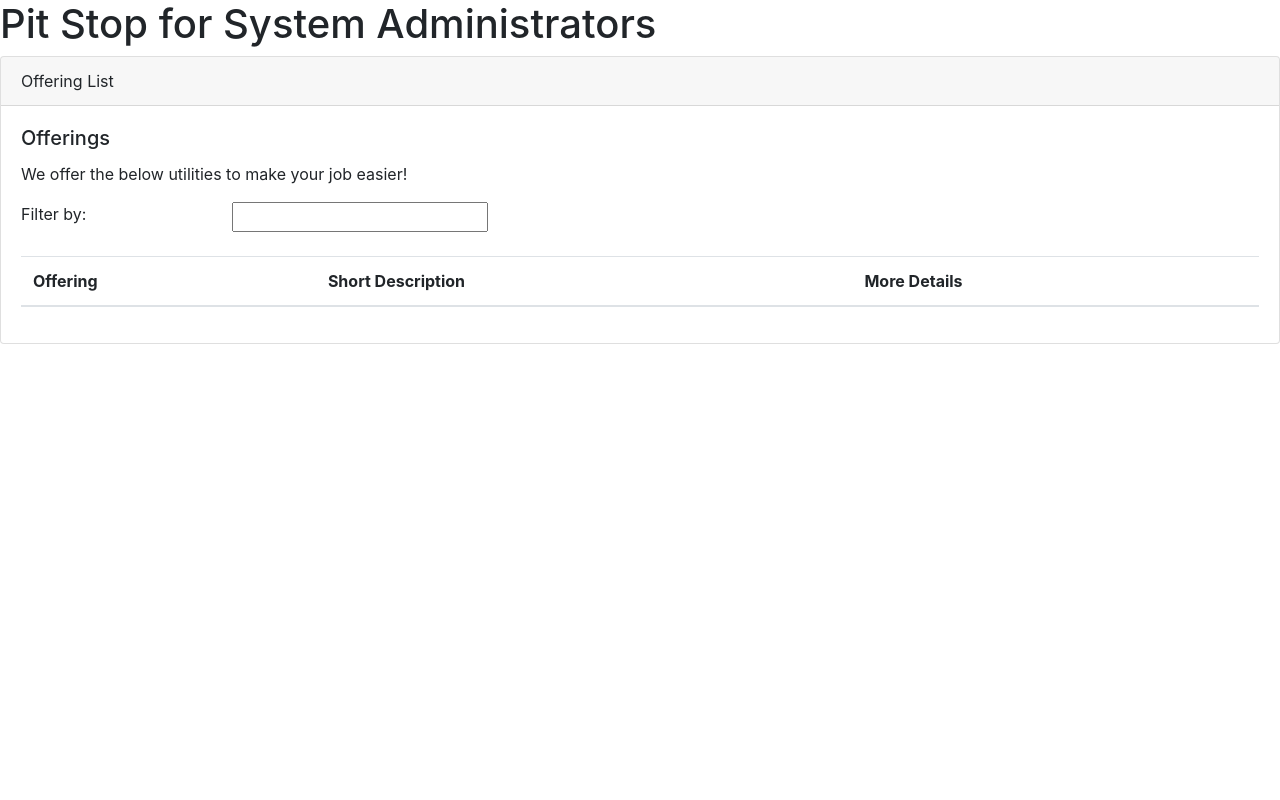
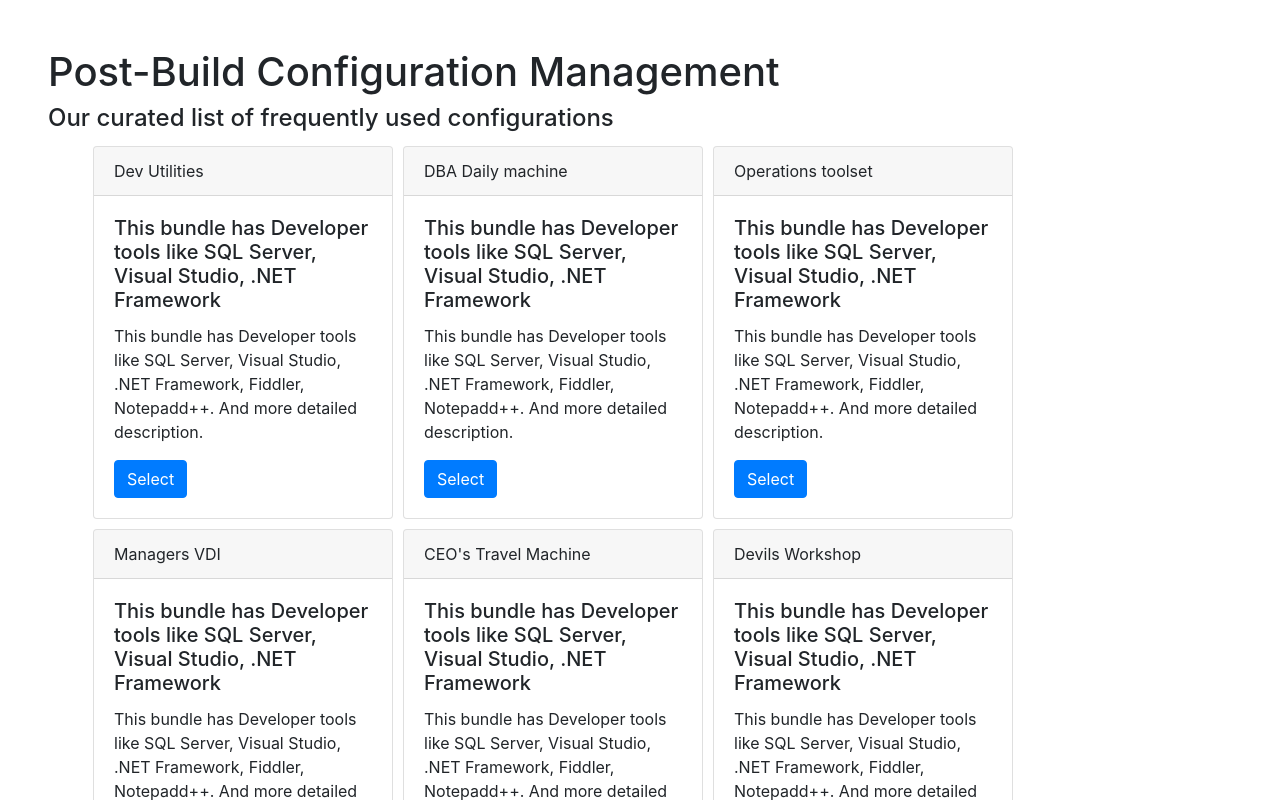
Before and after one commit to raghumuttana/PitStop, an Angular app in the folder PitStop/: page / in a window 1280 px wide. Shown: the top 800 px of the page. Built offline with nearby package versions, Linux system fonts and the light colour scheme.

Commit message:
featured products list

```diff
--- a/PitStop/src/app/app.component.html
+++ b/PitStop/src/app/app.component.html
@@ -1,32 +1,8 @@
-<div >
-    <h1>Pit Stop for System Administrators</h1>
+<div>
+    <h1>{{pageTitle}}</h1>
+    <div>
+        <app-featuredlist>
+
+        </app-featuredlist>
+    </div>
 </div>
-<app-offerings></app-offerings>
-<!--
-<div class="card-deck">
-    <div class="card  text-white bg-dark mb-3" style="max-width: 18rem;">
-        <img class="card-img-top" src="https://www.scribesoft.com/wp-content/uploads/2015/10/On-Demand-Training-Icon.png" alt="">
-        <div class="card-body">
-            <h4 class="card-title">On-Demand Application Deployments</h4>
-            <p class="card-text">This is a wider card with supporting text below as a natural lead-in to additional content. </p>
-            <a href="#" class="btn btn-primary">Schedule now!</a>
-        </div>
-    </div>
-    <div class="card  text-white bg-dark mb-3" style="max-width: 18rem;">
-        <img class="card-img-top" src="https://www.freeiconspng.com/uploads/sql-server-icon-png-8.png" alt="">
-        <div class="card-body">
-            <h4 class="card-title">SQL Server Install Configuration</h4>
-            <p class="card-text">This is a wider card with supporting text below as a natural lead-in to additional content.</p>
-            <a href="#" class="btn btn-primary">Schedule now!</a>
-        </div>
-    </div>
-    <div  class="card text-white bg-dark mb-3" style="max-width: 18rem;">
-        <img class="card-img-top" src="http://icons.iconarchive.com/icons/oxygen-icons.org/oxygen/128/Apps-partitionmanager-icon.png" alt="">
-        <div class="card-body">
-            <h4 class="card-title">Raw Disk Configuration</h4>
-            <p class="card-text">This is a wider card with supporting text below as a natural lead-in to additional content.</p>
-            <a href="#" class="btn btn-primary">Schedule now!</a>
-        </div>
-    </div>
-
-</div>-->
--- a/PitStop/src/app/app.component.ts
+++ b/PitStop/src/app/app.component.ts
@@ -7,5 +7,5 @@ import { Component } from '@angular/core';
   }
 )
 export class AppComponent {
-  pageTitle = 'Pit Stop for System Administrators';
+  pageTitle = 'Post-Build Configuration Management';
 }
--- a/PitStop/src/app/app.module.ts
+++ b/PitStop/src/app/app.module.ts
@@ -2,12 +2,12 @@ import { BrowserModule } from '@angular/platform-browser';
 import { NgModule } from '@angular/core';
 
 import { AppComponent } from './app.component';
-import { OfferingListComponent } from '../offerings/offering-list.component';
+import { FeaturedListComponent } from '../offerings/featured-list.component';
 
 @NgModule({
   declarations: [
     AppComponent,
-    OfferingListComponent
+    FeaturedListComponent
   ],
   imports: [
     BrowserModule
--- a/PitStop/src/index.html
+++ b/PitStop/src/index.html
@@ -1,7 +1,7 @@
 <!doctype html>
 <html lang="en">
   <head>
-    <title>Pit Stop for System Administrators</title>
+    <title>Post-Build Configuration Management</title>
     <!-- Required meta tags -->
     <meta charset="utf-8">
     <meta name="viewport" content="width=device-width, initial-scale=1, shrink-to-fit=no">
@@ -16,8 +16,10 @@
     <script src="https://code.jquery.com/jquery-3.2.1.slim.min.js" integrity="sha384-KJ3o2DKtIkvYIK3UENzmM7KCkRr/rE9/Qpg6aAZGJwFDMVNA/GpGFF93hXpG5KkN" crossorigin="anonymous"></script>
     <script src="https://cdnjs.cloudflare.com/ajax/libs/popper.js/1.12.9/umd/popper.min.js" integrity="sha384-ApNbgh9B+Y1QKtv3Rn7W3mgPxhU9K/ScQsAP7hUibX39j7fakFPskvXusvfa0b4Q" crossorigin="anonymous"></script>
     <script src="https://maxcdn.bootstrapcdn.com/bootstrap/4.0.0/js/bootstrap.min.js" integrity="sha384-JZR6Spejh4U02d8jOt6vLEHfe/JQGiRRSQQxSfFWpi1MquVdAyjUar5+76PVCmYl" crossorigin="anonymous"></script>
-    <app-root>
+    <div style="margin-left: 3rem;margin-top: 3rem;margin-right:3rem;">
+      <app-root>
 
-    </app-root>
+      </app-root>
+    </div>
   </body>
 </html>
--- /dev/null
+++ b/PitStop/src/offerings/featured-list.component.html
@@ -0,0 +1,33 @@
+ <div>
+    <!-- <ul>
+        <li style="display: inline-block; list-style: none; margin-right:8px">
+            <h6>To see your curated list of frequently used configurations</h6>
+        </li>
+        <li style="display: inline-block; list-style: none">
+            <a href='' ng-if="featuredList && featuredList.length > 0">Click here</a>
+        </li>
+    </ul> -->
+
+    <div>
+        <h4>{{featuredListTitle}}</h4>
+
+        <ul>
+                <li style="display: inline-block; list-style: none;"
+                    *ngFor="let featuredItem of featuredList">
+                    <div class="card" style="margin:5px; width:300px">
+                        <div class="card-header">
+                            {{featuredItem.featuredListName}}
+                        </div>
+                        <div class="card-body">
+                            <h5 class="card-title">{{featuredItem.featuredListText}}</h5>
+                            <p class="card-text" >{{featuredItem.featuredListDescription}}</p>
+                            <a href="#" class="btn btn-primary">Select</a>
+                        </div>
+                    </div>
+                </li>
+        </ul>
+    </div>
+    <div>
+        <button type="button" class="btn btn-primary">Create your own configuration</button>
+    </div>
+</div>
--- /dev/null
+++ b/PitStop/src/offerings/featured-list.component.ts
@@ -0,0 +1,63 @@
+import { Component, OnInit } from '@angular/core';
+
+@Component({
+    selector: 'app-featuredlist',
+    templateUrl: './featured-list.component.html'
+})
+
+export class FeaturedListComponent implements OnInit {
+    constructor() { }
+    featuredListTitle  = 'Our curated list of frequently used configurations';
+    featuredList: any[] = [
+        {
+            featuredListId : 1,
+            featuredListName : 'Dev Utilities',
+            featuredListText : 'This bundle has Developer tools like SQL Server, Visual Studio, .NET Framework',
+            // tslint:disable-next-line:max-line-length
+            featuredListDescription : 'This bundle has Developer tools like SQL Server, Visual Studio, .NET Framework, Fiddler, Notepadd++. And more detailed description.',
+            selectButtonText : 'Select'
+        },
+        {
+            featuredListId : 2,
+            featuredListName : 'DBA Daily machine',
+            featuredListText : 'This bundle has Developer tools like SQL Server, Visual Studio, .NET Framework',
+            // tslint:disable-next-line:max-line-length
+            featuredListDescription : 'This bundle has Developer tools like SQL Server, Visual Studio, .NET Framework, Fiddler, Notepadd++. And more detailed description.',
+            selectButtonText : 'Select'
+        },
+        {
+            featuredListId : 3,
+            featuredListName : 'Operations toolset',
+            featuredListText : 'This bundle has Developer tools like SQL Server, Visual Studio, .NET Framework',
+            // tslint:disable-next-line:max-line-length
+            featuredListDescription : 'This bundle has Developer tools like SQL Server, Visual Studio, .NET Framework, Fiddler, Notepadd++. And more detailed description.',
+            selectButtonText : 'Select'
+        },
+        {
+            featuredListId : 4,
+            featuredListName : 'Managers VDI',
+            featuredListText : 'This bundle has Developer tools like SQL Server, Visual Studio, .NET Framework',
+            // tslint:disable-next-line:max-line-length
+            featuredListDescription : 'This bundle has Developer tools like SQL Server, Visual Studio, .NET Framework, Fiddler, Notepadd++. And more detailed description.',
+            selectButtonText : 'Select'
+        },
+        {
+            featuredListId : 5,
+            featuredListName : 'CEO\'s Travel Machine',
+            featuredListText : 'This bundle has Developer tools like SQL Server, Visual Studio, .NET Framework',
+            // tslint:disable-next-line:max-line-length
+            featuredListDescription : 'This bundle has Developer tools like SQL Server, Visual Studio, .NET Framework, Fiddler, Notepadd++. And more detailed description.',
+            selectButtonText : 'Select'
+        },
+        {
+            featuredListId : 6,
+            featuredListName : 'Devils Workshop',
+            featuredListText : 'This bundle has Developer tools like SQL Server, Visual Studio, .NET Framework',
+            // tslint:disable-next-line:max-line-length
+            featuredListDescription : 'This bundle has Developer tools like SQL Server, Visual Studio, .NET Framework, Fiddler, Notepadd++. And more detailed description.',
+            selectButtonText : 'Select'
+        }
+
+    ];
+    ngOnInit() { }
+}
--- a/PitStop/src/offerings/offering-list.component.html
+++ /dev/null
@@ -1,37 +0,0 @@
-<div class="card">
-    <div class="card-header">
-      Offering List
-    </div>
-    <div class="card-body">
-      <h5 class="card-title">Offerings</h5>
-      <p class="card-text">We offer the below utilities to make your job easier!</p>
-      <div class="row">
-            <div class="col-md-2">Filter by:</div>
-            <div class="col-md-4">
-                <input type="text" name="" id="">
-            </div>
-      </div>
-
-     <table class="table mt-4">
-         <thead>
-             <tr>
-                 <th>Offering</th>
-                 <th>Short Description</th>
-                 <th>More Details</th>
-             </tr>
-         </thead>
-         <tbody>
-             <!-- <tr>
-                 <td scope="row"></td>
-                 <td></td>
-                 <td></td>
-             </tr>
-             <tr>
-                 <td scope="row"></td>
-                 <td></td>
-                 <td></td>
-             </tr> -->
-         </tbody>
-     </table>
-    </div>
-  </div>
--- a/PitStop/src/offerings/offering-list.component.ts
+++ /dev/null
@@ -1,12 +0,0 @@
-import { Component, OnInit } from '@angular/core';
-
-@Component({
-    selector: 'app-offerings',
-    templateUrl: './offering-list.component.html'
-})
-
-export class OfferingListComponent implements OnInit {
-    constructor() { }
-
-    ngOnInit() { }
-}
```
